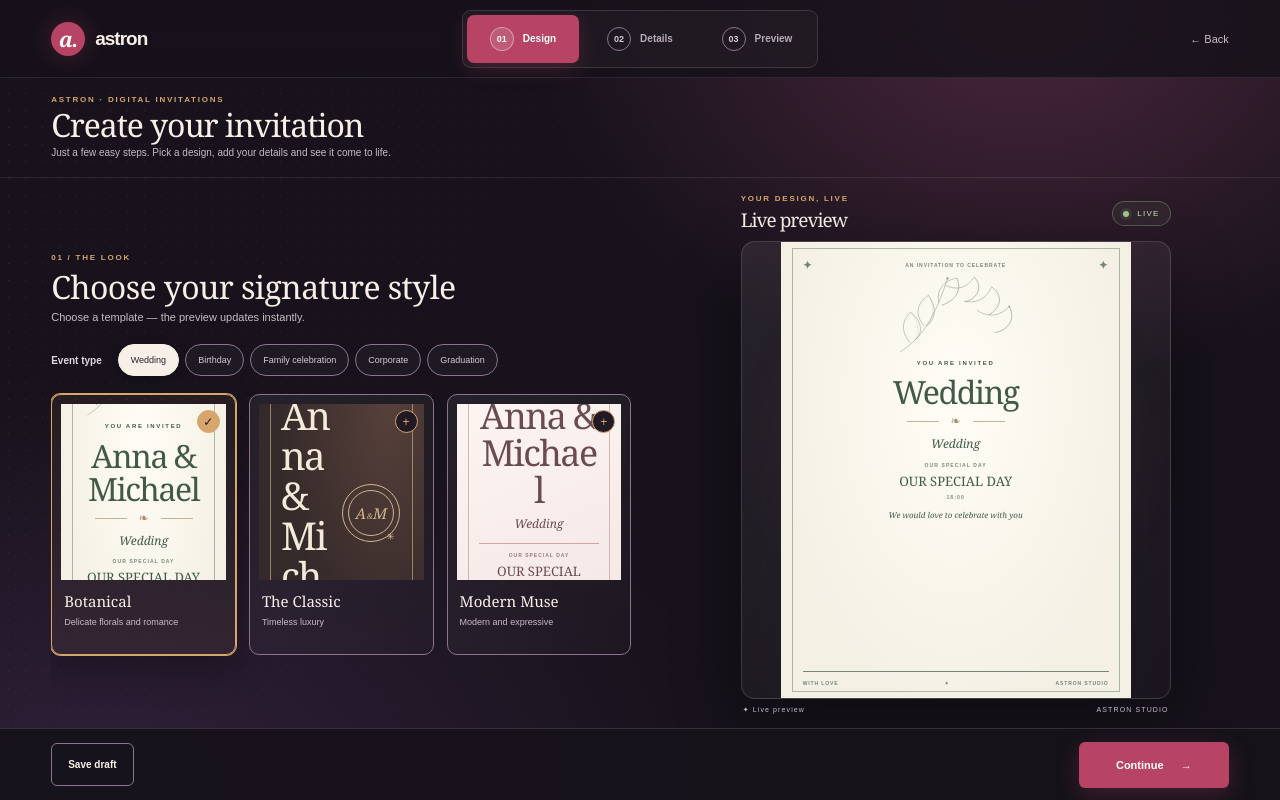
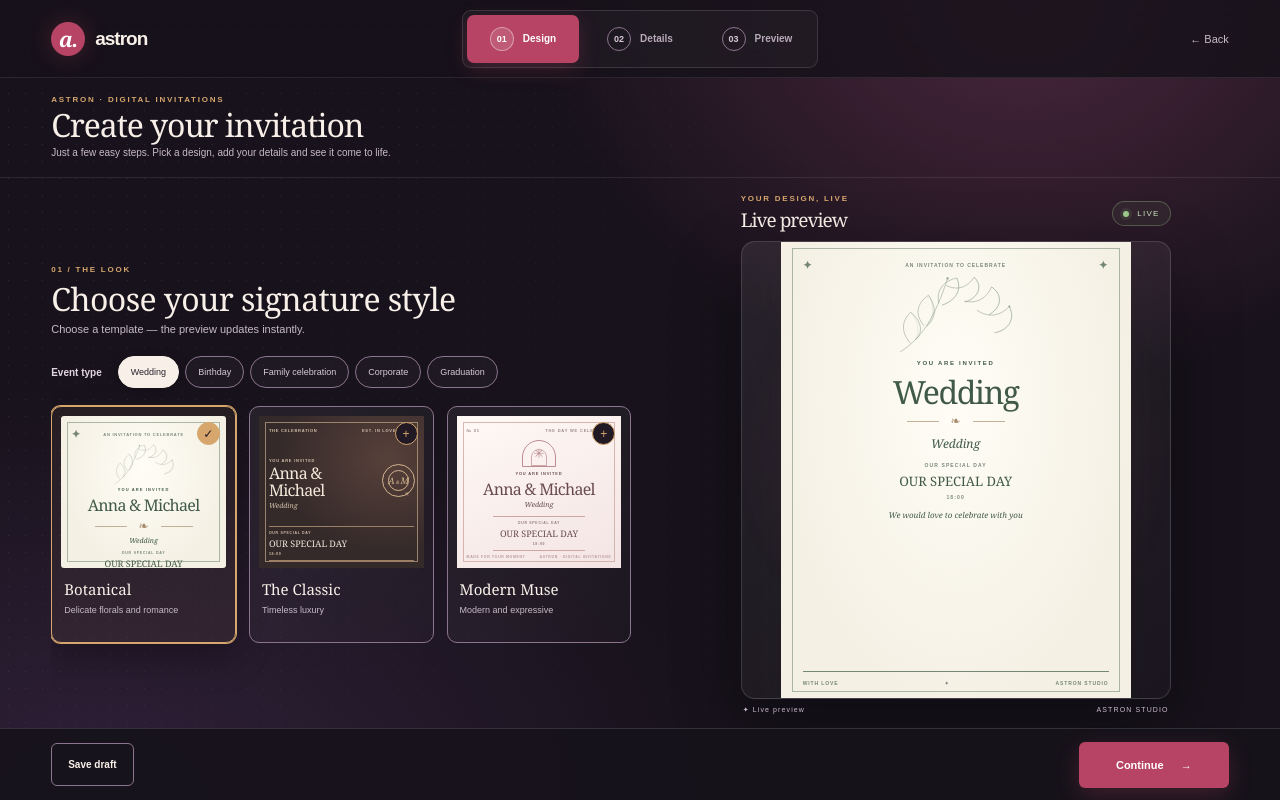
Before and after one commit to NurmatAbdullakh/astron-digital-invitations, a Next.js app: page /en/create in a window 1280 px wide. Built offline with nearby package versions, Linux system fonts and the light colour scheme; no server answers.

Commit message:
feat(ui): render miniature invitation artwork in template gallery

```diff
--- a/src/app/globals.css
+++ b/src/app/globals.css
@@ -985,3 +985,53 @@ h2{font-family:var(--serif);font-size:clamp(32px,4vw,45px);font-weight:500;lette
  .invitation-artwork--compact .artwork-editorial-hero{margin:20px 0 10px}
  .invitation-artwork--compact .artwork-minimal-arch{height:58px;margin:10px auto 7px}
 }
+
+
+/* Actual miniature previews in the template selector */
+.studio-wizard .wizard-template-art{
+ height:clamp(132px,19vh,168px);padding:0;position:relative;overflow:hidden;
+ display:flex;align-items:center;justify-content:center;border:0;background:transparent
+}
+.studio-wizard .wizard-template-art>.invitation-artwork--compact{
+ width:100%;height:100%;min-height:0;max-width:none;aspect-ratio:auto;
+ padding:12px 10px 9px;box-shadow:none;overflow:hidden
+}
+.studio-wizard .wizard-template-art .artwork-frame{inset:6px}
+.studio-wizard .wizard-template-art .artwork-botanical-top,
+.studio-wizard .wizard-template-art .artwork-editorial-top,
+.studio-wizard .wizard-template-art .artwork-minimal-top{font-size:4px}
+.studio-wizard .wizard-template-art .artwork-botanical-flora{height:42px;margin:2px 0}
+.studio-wizard .wizard-template-art .artwork-botanical-ornament{width:90px}
+.studio-wizard .wizard-template-art .preview-kicker{font-size:4px;margin-bottom:4px}
+.studio-wizard .wizard-template-art h1{font-size:16px}
+.studio-wizard .wizard-template-art .preview-title{font-size:7px;margin-top:3px}
+.studio-wizard .wizard-template-art .artwork-botanical-date{margin-top:5px;gap:2px}
+.studio-wizard .wizard-template-art .artwork-botanical-date span,
+.studio-wizard .wizard-template-art .artwork-botanical-date small,
+.studio-wizard .wizard-template-art .artwork-editorial-date span,
+.studio-wizard .wizard-template-art .artwork-editorial-date small,
+.studio-wizard .wizard-template-art .artwork-minimal-date span,
+.studio-wizard .wizard-template-art .artwork-minimal-date small{font-size:3.5px}
+.studio-wizard .wizard-template-art .artwork-botanical-date strong,
+.studio-wizard .wizard-template-art .artwork-minimal-date strong{font-size:9px}
+.studio-wizard .wizard-template-art .artwork-editorial-hero{grid-template-columns:minmax(0,1fr) 30px;margin:17px 0 6px}
+.studio-wizard .wizard-template-art .artwork-editorial-seal{width:29px;height:29px}
+.studio-wizard .wizard-template-art .artwork-seal-letter{font-size:9px}
+.studio-wizard .wizard-template-art .artwork-seal-letter span{font-size:5px}
+.studio-wizard .wizard-template-art .artwork-editorial-seal i{font-size:6px}
+.studio-wizard .wizard-template-art .artwork-editorial-date{padding:4px 0;gap:2px}
+.studio-wizard .wizard-template-art .artwork-editorial-date strong{font-size:9px}
+.studio-wizard .wizard-template-art .artwork-minimal-arch{height:43px;width:34px;margin:7px auto 4px}
+.studio-wizard .wizard-template-art .artwork-minimal-arch i{font-size:13px}
+.studio-wizard .wizard-template-art .artwork-minimal-date{padding:4px 7px;margin-top:5px;gap:2px}
+.studio-wizard .wizard-template-art .artwork-bottomline,
+.studio-wizard .wizard-template-art .artwork-editorial-footer,
+.studio-wizard .wizard-template-art .artwork-minimal-footer{font-size:3.5px;padding-top:4px}
+.studio-wizard .wizard-template-art .preview-location,
+.studio-wizard .wizard-template-art .preview-message{display:none}
+@media(max-width:680px){
+ .studio-wizard .wizard-template-art{height:clamp(110px,17vh,140px)}
+}
+@media(max-width:360px){
+ .studio-wizard .wizard-template-art{height:100px}
+}
```
